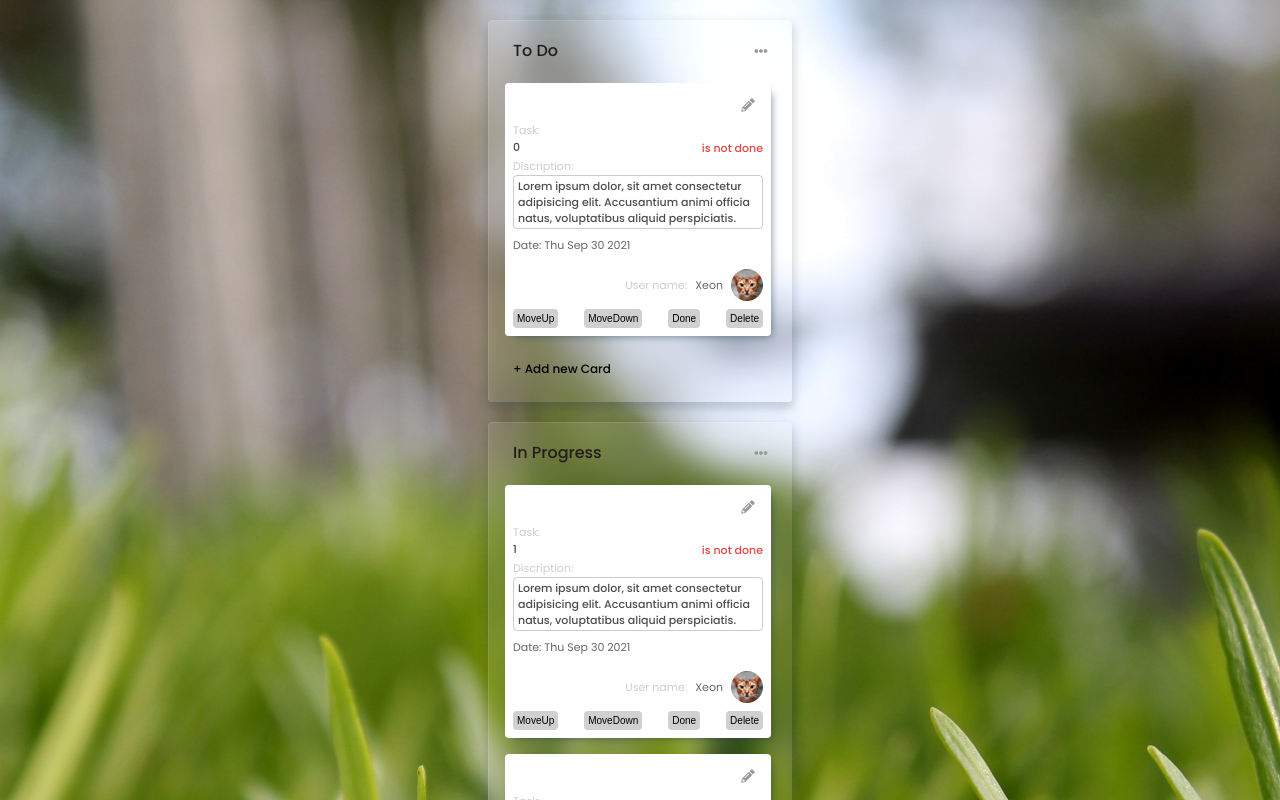
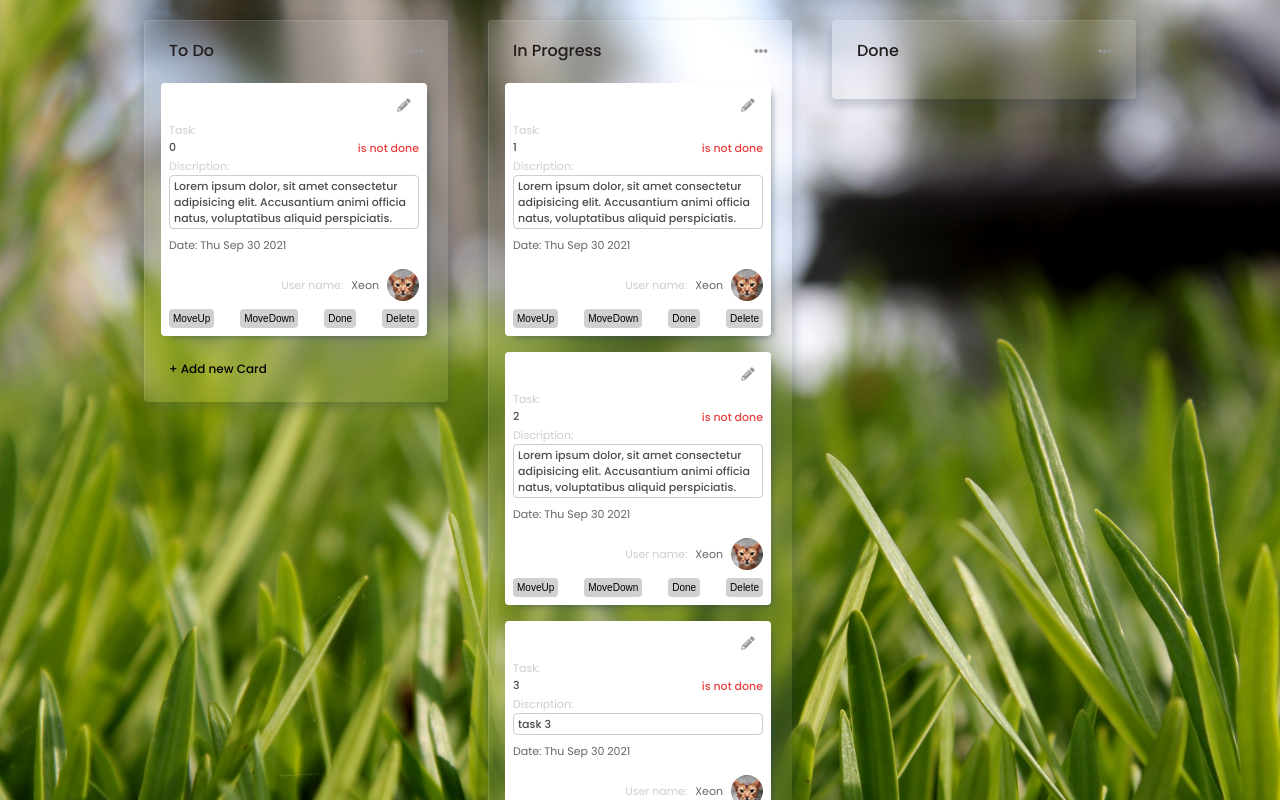
Before and after one commit to reido0/FE12-webpack-Matveev-Anton, a React app: page / in a window 1280 px wide. Shown: the top 800 px of the page. Built offline with nearby package versions, Linux system fonts and the light colour scheme.

Commit message:
fix: fix style board

```diff
--- a/public/index.html
+++ b/public/index.html
@@ -17,7 +17,7 @@
 <body>
     <main>
         <section class="section section-board">
-            <div id="root"></div>
+            <div class="cardholders-wrapper" id="root"></div>
         </section>
     </main>
 </body>
--- a/src/styles/board.scss
+++ b/src/styles/board.scss
@@ -7,6 +7,11 @@
     display: flex;
     flex-direction: row;
     justify-content: center;
+    flex-wrap: wrap;
+}
+
+.cardholders-wrapper {
+    display: flex;
     flex-wrap: wrap;
 }
 
```
